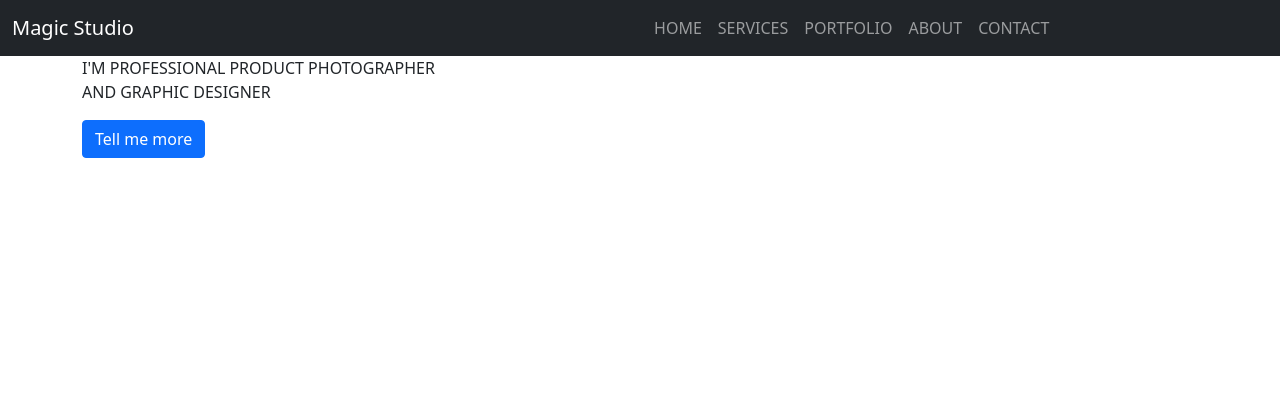
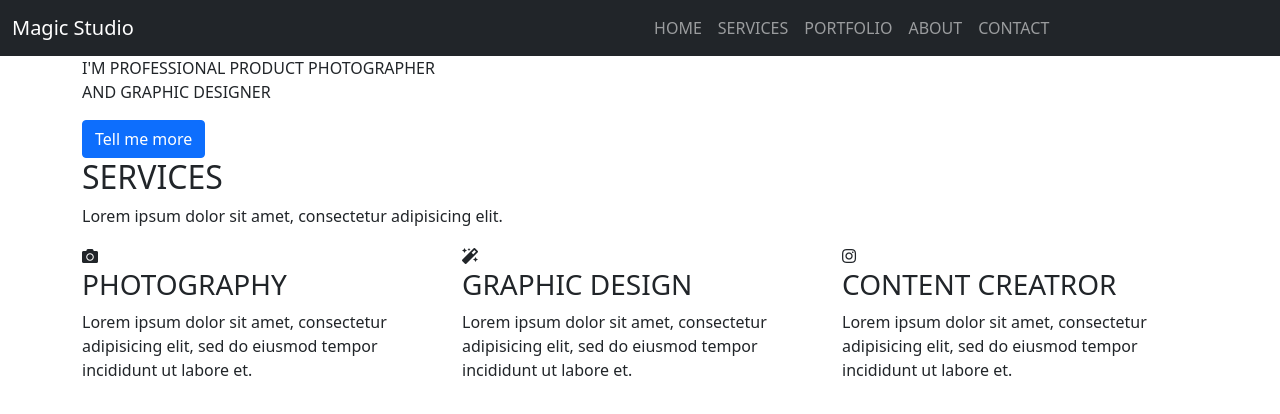
Before and after one commit to Karol-Pychalski/Project-2-One-page-portfolio-of-Magic-Studio-website, a website: page index.html in a window 1280 px wide. Drawn offline with nearby package versions, Linux system fonts and the light colour scheme; files that its build step writes are made by us from their sources.

Commit message:
Add section 1

```diff
--- a/index.html
+++ b/index.html
@@ -62,5 +62,48 @@
         </div>
     </div>
 
+<!-- SECTION 1 -->
+    <section class="section-1-container">
+        <div class="container">
+            <div class="row">
+                <div class="col section-description">
+                    <h2>SERVICES</h2>
+                    <p>Lorem ipsum dolor sit amet, consectetur adipisicing elit.</p>
+                </div>
+            </div>
+            <div class="row">
+                        <div class="col-md-4">
+                               <div class="icon">
+                                   <i class="fas fa-camera"></i>
+                            </div>
+                            <div>
+                                <h3>PHOTOGRAPHY</h3>
+                                <p>Lorem ipsum dolor sit amet, consectetur adipisicing elit, sed do eiusmod tempor incididunt ut labore et.</p>
+                            </div>
+                        </div>
+
+                        <div class="col-md-4">
+                            <div class="icon">
+                                <i class="fas fa-magic"></i>
+                            </div>
+                            <div>
+                                <h3>GRAPHIC DESIGN</h3>
+                                <p>Lorem ipsum dolor sit amet, consectetur adipisicing elit, sed do eiusmod tempor incididunt ut labore et.</p>
+                            </div>
+                        </div>
+
+                        <div class="col-md-4">
+                            <div class="icon">
+                                <i class="fab fa-instagram"></i>
+                            </div>
+                            <div>
+                                <h3>CONTENT CREATROR</h3>
+                                <p>Lorem ipsum dolor sit amet, consectetur adipisicing elit, sed do eiusmod tempor incididunt ut labore et.</p>
+                            </div>
+                        </div>
+             </div>
+         </div>
+    </section>
+
 </body>
 </html>
```
